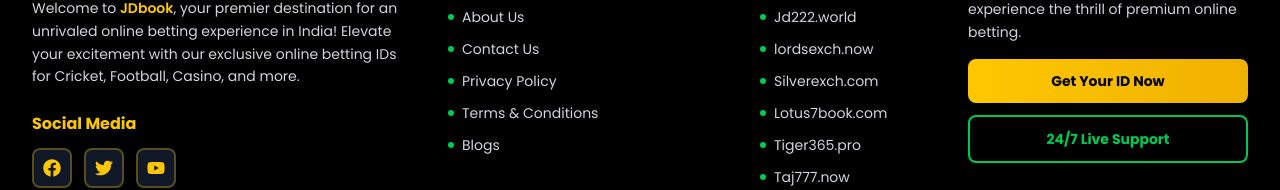
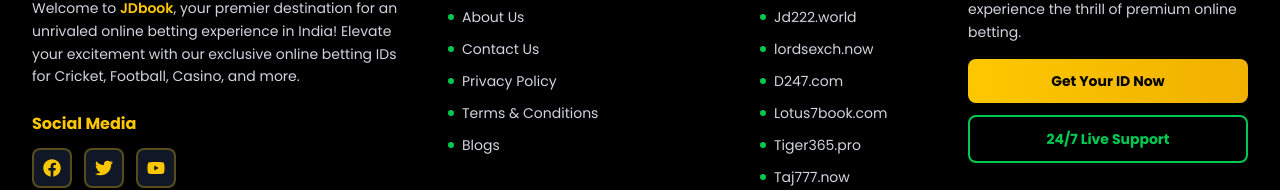
Before and after one commit to vijayguhan10/cricket-booking, a React (Vite) app in the folder cricket/: page /contact in a window 1280 px wide. Shown: the part 321-511 px from the top of the page. Built offline with nearby package versions, Linux system fonts and the light colour scheme; a web font is replaced by a local one.

Commit message:
added the D247.com

```diff
--- a/cricket/src/components/Footer.jsx
+++ b/cricket/src/components/Footer.jsx
@@ -231,13 +231,13 @@
               </li>
               <li>
                 <a
-                  href="https://silverexch.com"
+                  href="https://D247.com"
                   target="_blank"
                   rel="noopener noreferrer"
                   className="hover:text-yellow-400 transition-colors flex items-center gap-2 group"
                 >
                   <span className="w-1.5 h-1.5 bg-green-500 rounded-full group-hover:w-3 transition-all"></span>
-                  Silverexch.com
+                 D247.com
                 </a>
               </li>
               <li>
```
